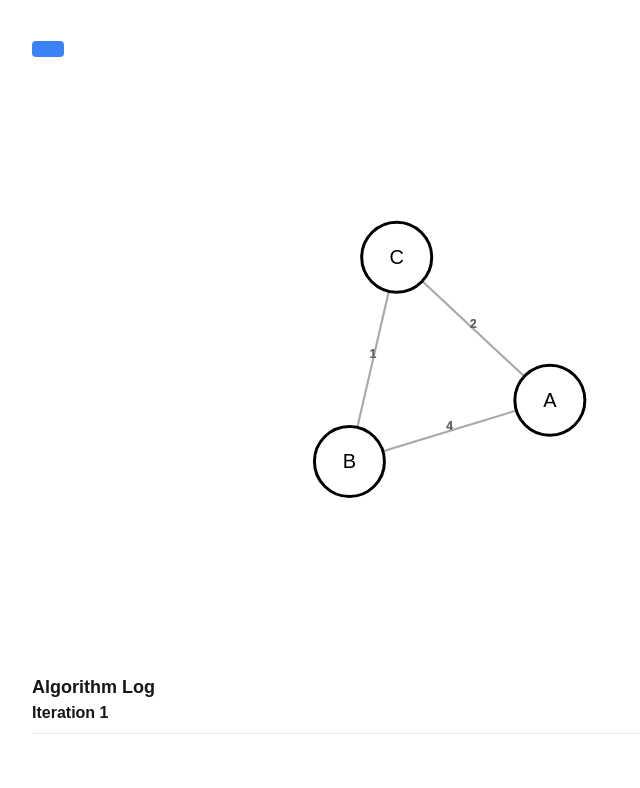
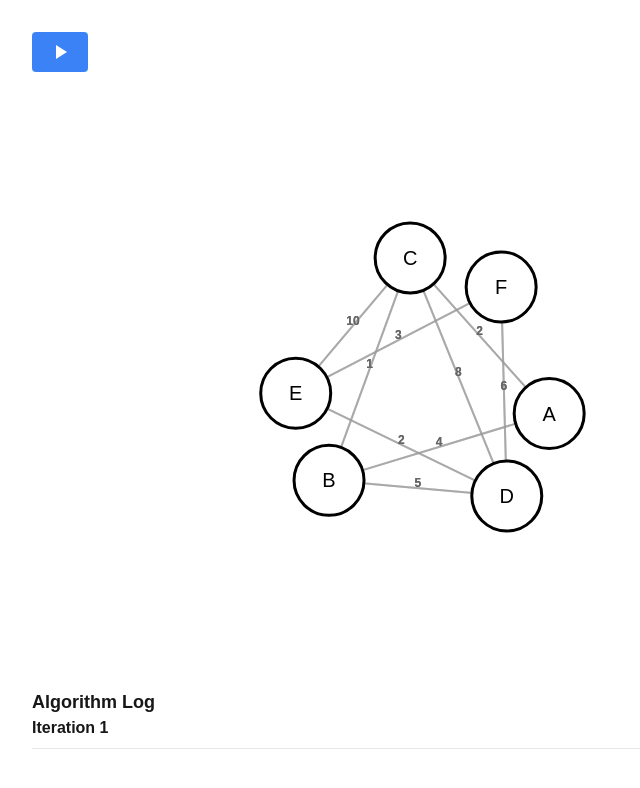
Before and after one commit to jwaldor/algorithm-visualization, a Next.js app in the folder visualization/algovis/: page /djikstra in a window 1280 px wide. Shown: the top 788 px of the page, without its empty margins (0-640 px from the left). Built offline with nearby package versions, Linux system fonts and the light colour scheme.

Commit message:
add play indication to play buttom

```diff
--- a/visualization/algovis/src/app/djikstra/page.tsx
+++ b/visualization/algovis/src/app/djikstra/page.tsx
@@ -477,19 +477,15 @@ export default function Page() {
   const [algorithmState, setAlgorithmState] = useState<AlgorithmSnapshot>({type:"pre_algorithm"});
   const [algorithmStateHistory, setAlgorithmStateHistory] = useState<Array<Array<AlgorithmSnapshot>>>([[]]);
   const [nodeColors, setNodeColors] = useState<Record<string, string>>({});
-  const [complexWeightedGraph,setComplexWeightedGraph] = useState<Record<string,Record<string,number>>>({
+  const [complexWeightedGraph,setComplexWeightedGraph] = useState<Record<string,Record<string,number>>>(  {
     A: { B: 4, C: 2 },
-    B: { A: 4, C: 1 },
-    C: { A: 2, B: 1 },
+    B: { A: 4, C: 1, D: 5 },
+    C: { A: 2, B: 1, D: 8, E: 10 },
+    D: { B: 5, C: 8, E: 2, F: 6 },
+    E: { C: 10, D: 2, F: 3 },
+    F: { D: 6, E: 3 },
   });
-  // {
-  //   A: { B: 4, C: 2 },
-  //   B: { A: 4, C: 1, D: 5 },
-  //   C: { A: 2, B: 1, D: 8, E: 10 },
-  //   D: { B: 5, C: 8, E: 2, F: 6 },
-  //   E: { C: 10, D: 2, F: 3 },
-  //   F: { D: 6, E: 3 },
-  // }
+
   //set node colors based on algorithm state
   useEffect(() => {
     if (algorithmState.type === "finding_min_unvisited"){
@@ -609,9 +605,11 @@ export default function Page() {
               console.log("dijkstra finished");
             });
         }}
-
-        className="mb-4 px-4 py-2 bg-blue-500 text-white rounded hover:bg-blue-600 disabled:bg-gray-400"
+        className="mb-4 px-4 py-2 bg-blue-500 text-white rounded hover:bg-blue-600 disabled:bg-gray-400 flex items-center justify-center"
       >
+        <svg xmlns="http://www.w3.org/2000/svg" viewBox="0 0 24 24" fill="currentColor" className="w-6 h-6">
+          <path d="M8 5v14l11-7z" />
+        </svg>
       </button>
       <Graph
         graph={complexWeightedGraph}
```
